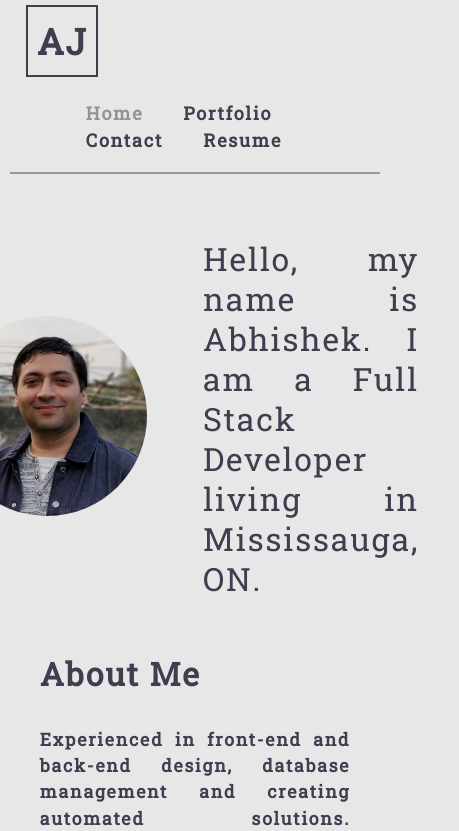
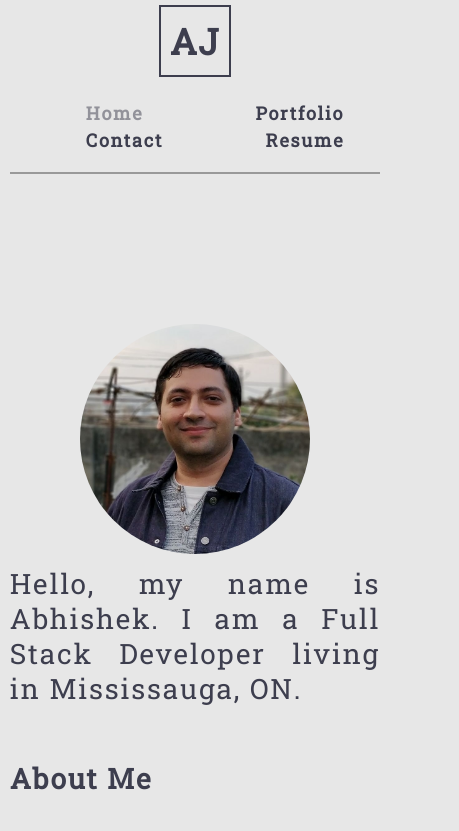
Before and after one commit to jamwalab/abhishek, a React (Create React App) app: page / in a window 390 px wide. Shown: the top 831 px of the page, 459 px wide, since content can reach past the window. Built offline with nearby package versions, Linux system fonts and the light colour scheme.

Commit message:
Responsive css styles added

```diff
--- a/src/components/Contact/index.js
+++ b/src/components/Contact/index.js
@@ -2,45 +2,53 @@ import React, {useState} from 'react';
 import { validateEmail } from '../../utils/helpers';
 
 function Contact() {
+  //useState to track contact form input
   const [formState, setFormState] = useState({ name: '', email: '', message: '' });
+  //useState to track error messages
   const [message, setMessage] = useState('');
 
+  //function to track change in contact form. (onBlur and onChange)
   function handleChange(event) {
+    //When input selected is email
     if (event.target.name === 'email') {
+      //check email validity
       const isValid = validateEmail(event.target.value);
       console.log(isValid);
-      // isValid conditional statement
+      // isValid conditional statement and set message
       if(!isValid) {
         setMessage('Your email is invalid.');
       } else {
         setMessage('');
       }
     } else {
+      //If form is left blank
       if (!event.target.value.length) {
         setMessage(`${event.target.name} is required.`);
       } else {
         setMessage('');
       }
     }
-
-    console.log('message', message);
+    //Console log error message
+    console.log('Message: ', message);
 
     if (!message) {
       setFormState({ ...formState, [event.target.name]: event.target.value });
     }
   };
 
-
-  async function handleSubmit (event) {
+  //Function to handle submit request
+  function handleSubmit (event) {
     event.preventDefault();
     if (!message) {
+      //Console logs the input
       console.log(formState);
+      //Resets the form
       event.target.reset();
     } else {
-      console.log('message', message);
+      console.log('Message: ', message);
     }
   };
-
+  //Contact html
   return(
     <section>
       <h2 className="title-spaceSetter">Contact me</h2>
--- a/src/components/Footer/index.js
+++ b/src/components/Footer/index.js
@@ -1,5 +1,6 @@
 import React from 'react';
 
+//Footer HTML
 function Footer() {
   return(
     <footer>
@@ -15,7 +16,7 @@ function Footer() {
           </a>
         </div>
         <div>
-          <a href="www.linkedin.com/in/abhishekj-21" target="_blank" rel="noreferrer">
+          <a href="https://linkedin.com/in/abhishekj-21" target="_blank" rel="noreferrer">
             <img src={require(`../../assets/icons/linkedin.svg`).default} alt="linkedin icon" />
           </a>
         </div>
--- a/src/components/Home/index.js
+++ b/src/components/Home/index.js
@@ -1,6 +1,7 @@
 import React from 'react';
 import profPic from '../../assets/images/prof-pic.jpg'
 
+//Home Page HTML with About Me section
 const Home = function() {
   return(
     <section>
--- a/src/components/Nav/index.js
+++ b/src/components/Nav/index.js
@@ -2,15 +2,18 @@ import React, { useEffect } from 'react';
 
 const Nav = function(props) {
 
+  //Props to track current page selected and function to set new page
   const {
     pageSelected,
     setPageSelected
   } = props;
 
+  //useEffect to change page title based on page selected.
   useEffect(() => {
     document.title = `Abhishek- ${pageSelected}`;
   });
 
+  //return header html with navbar
   return(
     <header className="flex-row space-between px-2 bottom-margin">
       <h1 className="webTitle">
--- a/src/components/Portfolio/index.js
+++ b/src/components/Portfolio/index.js
@@ -2,6 +2,7 @@ import React from 'react';
 import Projects from '../Projects'
 
 function Portfolio() {
+  //List of projects to be displayed
   const allProjects = [
     {
       title: "Smart Fix",
@@ -36,6 +37,7 @@ function Portfolio() {
       description: "•	Allows users to register, create blog posts and add comments on blogs posted by other users."
     }
   ]
+  //Portfolio page html structure
   return(
     <div>
       <h2 className="title-spaceSetter">Portfolio</h2>
--- a/src/components/Projects/index.js
+++ b/src/components/Projects/index.js
@@ -1,6 +1,7 @@
 import React from 'react';
 
 function Projects({allProjects}) {
+  //Map the project array and generate project blocks
   return(
     <section>
       {allProjects.map((project) => (
--- a/src/components/Resume/index.js
+++ b/src/components/Resume/index.js
@@ -1,5 +1,6 @@
 import React from 'react';
 
+//Resume section with download to full pdf
 function Resume() {
   return(
     <section>
--- a/src/index.css
+++ b/src/index.css
@@ -390,6 +390,11 @@ nav a:hover {
   /*transition: 1s all;*/
 }
 
+/* Contact styling */
+.error-text {
+  color: var(--error);
+}
+
 /*Resume styling*/
 .experience li, .skills p {
   color: var(--pText-color-81t);
@@ -453,10 +458,57 @@ footer {
   body {
     max-width: 90%;
   }
+
+  h2 {
+    font-size: 1.75rem;
+  }
+
+  h3 {
+    font-size: 1.5rem;
+  }
+
+  h4 {
+    font-size: 1.25rem;
+  }
+
+  h5 {
+    font-size: 1rem;
+  }
+
+  h6 {
+    font-size: 0.75rem;
+  }
 }
 
 @media screen and (max-width: 768px) {
   body {
     max-width: 95%;
   }
+
+  header, .intro-section {
+    flex-direction: column;
+  }
+
+  .intro-section h2 {
+    padding: 0;
+  }
+
+  nav ul {
+    justify-content: space-between;
+  }
+
+  main {
+    padding: 120px 15px;
+  }
+
+  input, textarea, form {
+    width: 100%;
+    margin: 0;
+  }
 }
+
+@media screen and (max-width: 575px) {
+  main {
+    padding: 120px 0;
+  }
+}
```
Also changed, not shown: 1 other file (tests, documents, lock files or other folders).
